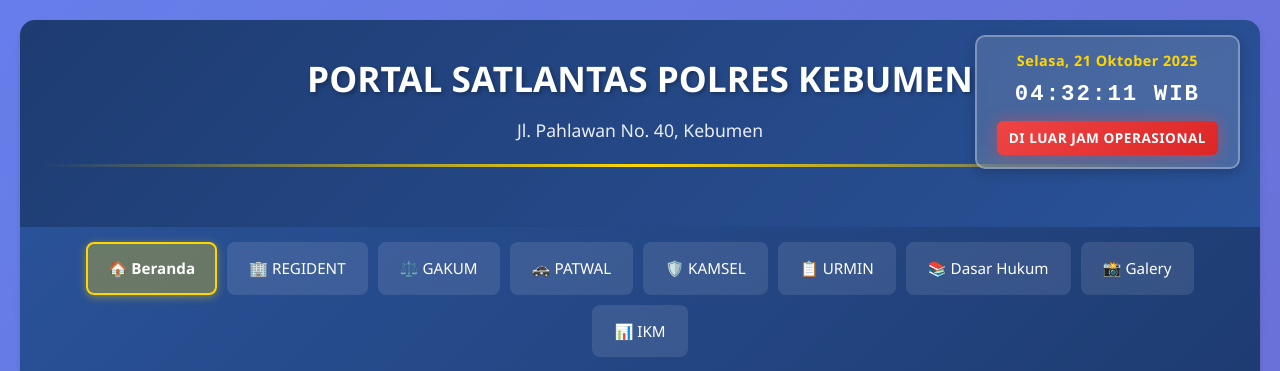
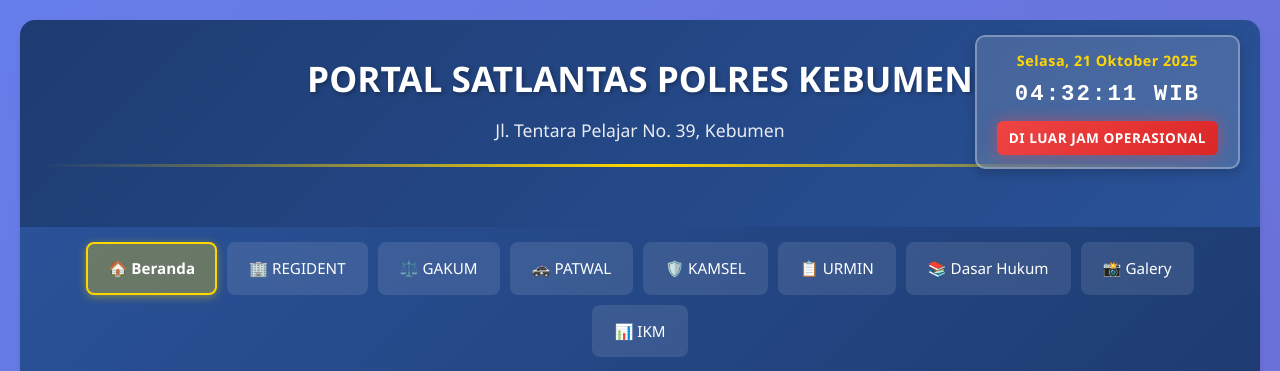
Before and after one commit to rcz87/satlts.kbm, a Flask app: page / in a window 1280 px wide. Shown: the top 371 px of the page. Run offline with Flask 3, Linux system fonts and the light colour scheme; some libraries are stand-ins or nearby versions.

Commit message:
Update the Satlantas address to the new location
Update the address for Satlantas Kebumen in both the Markdown content and the HTML template.

Replit-Commit-Author: Agent
Replit-Commit-Session-Id: 030a58fb-f0e5-4433-8ac2-c4a6ee80a62e
Replit-Commit-Checkpoint-Type: full_checkpoint
Replit-Commit-Screenshot-Url: https://storage.googleapis.com/screenshot-production-us-central1/f4743bec-0b0f-4e9e-984d-c8151a04bbbb/030a58fb-f0e5-4433-8ac2-c4a6ee80a62e/sOGykZG

```diff
--- a/content_home.md
+++ b/content_home.md
@@ -179,7 +179,7 @@ Satlantas Polres Kebumen dipimpin oleh **Kepala Satuan Lalu Lintas (Kasat Lantas
 ## 📍 Kontak & Lokasi
 
 **SATLANTAS POLRES KEBUMEN**
-📍 Jalan Pahlawan No. 40, Kebumen 54317, Jawa Tengah
+📍 Jalan Tentara Pelajar No. 39, Kebumen 54317, Jawa Tengah
 ☎️ Telepon: **(0287) 385514 / 382224**
 📧 Email: **satlantaskebumen@ymail.com**
 
--- a/templates/index.html
+++ b/templates/index.html
@@ -20,7 +20,7 @@
     <div class="header-container">
       <div class="header-text">
         <h1>PORTAL SATLANTAS POLRES KEBUMEN</h1>
-        <p class="address">Jl. Pahlawan No. 40, Kebumen</p>
+        <p class="address">Jl. Tentara Pelajar No. 39, Kebumen</p>
       </div>
     </div>
     <hr>
```
Also changed, not shown: 1 other file.
